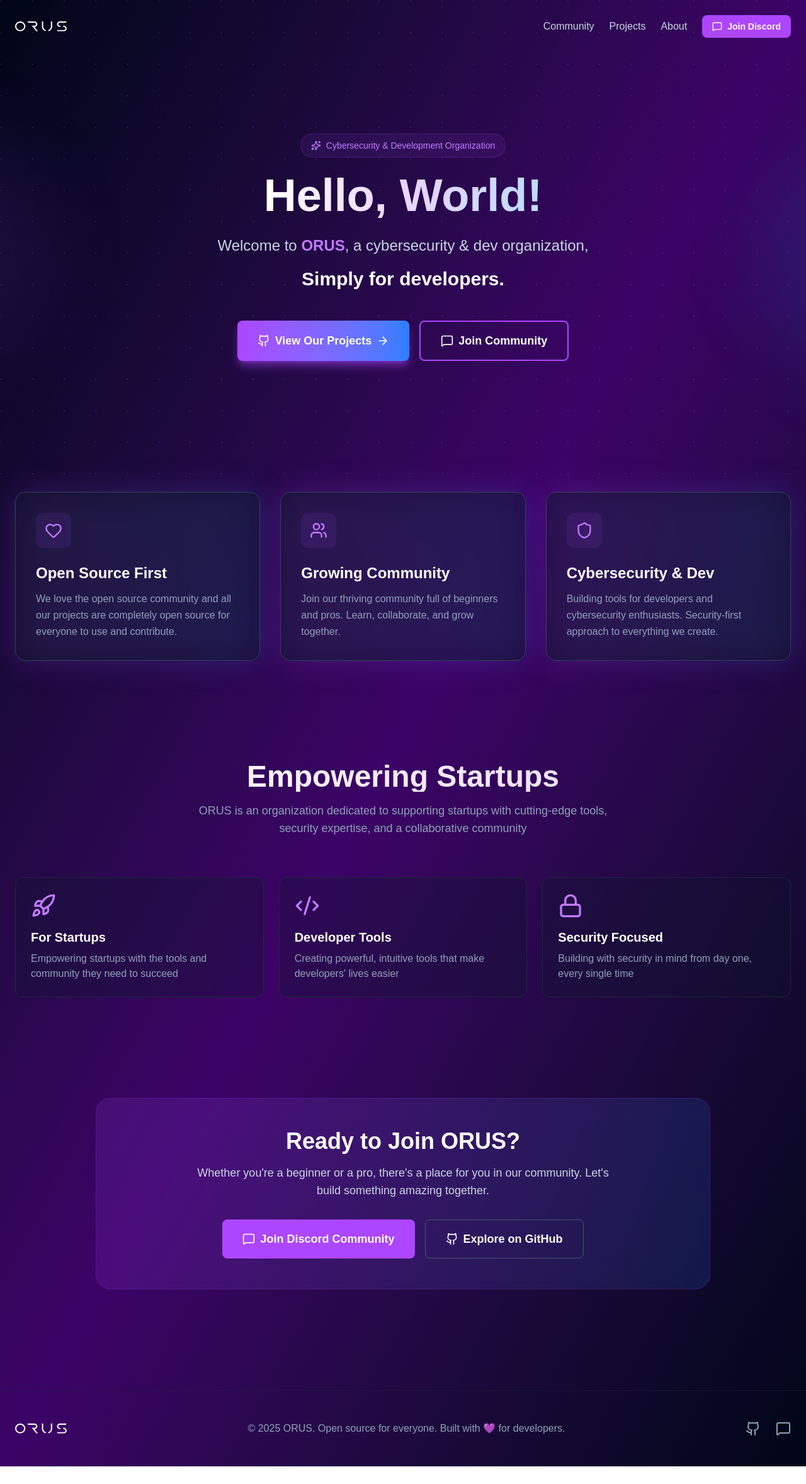
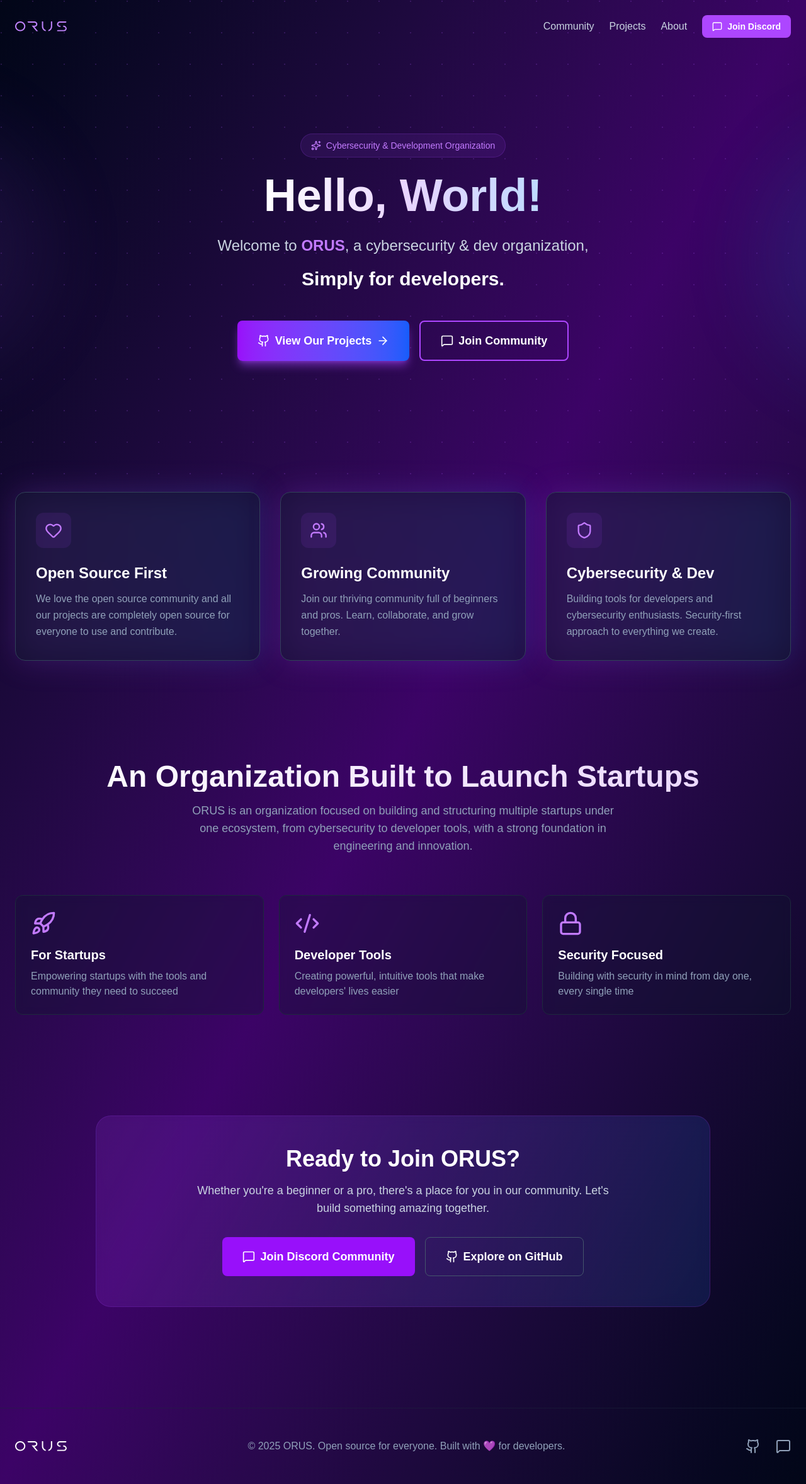
Before and after one commit to orus-dev/orus, a Next.js app: page / in a window 1280 px wide. Shown: the whole page at 63% size. Before the commit the page ends 2328 px from the top, so only its background shows below. Built offline with nearby package versions, Linux system fonts and the light colour scheme.

Commit message:
Improved some things

```diff
--- a/src/app/page.tsx
+++ b/src/app/page.tsx
@@ -88,7 +88,7 @@
   };
 
   return (
-    <div className="min-h-screen bg-gradient-to-br from-slate-950 via-purple-950 to-slate-950 text-white">
+    <div className="min-h-screen bg-linear-to-br from-slate-950 via-purple-950 to-slate-950 text-white">
       {/* Animated background */}
       <div className="fixed inset-0 opacity-20">
         <div
@@ -133,8 +133,8 @@
         animate={{ y: 0 }}
         className="relative z-10 px-6 py-6 flex justify-between items-center max-w-7xl mx-auto"
       >
-        <motion.div className="flex items-center" whileHover={{ scale: 1.05 }}>
-          <img src="orus.svg" alt="Logo" className="h-4" />
+        <motion.div className="flex items-center">
+          <img src="orus2.svg" alt="Logo" className="h-4" />
         </motion.div>
 
         <div className="flex gap-6 items-center">
@@ -156,7 +156,6 @@
             target="_blank"
             rel="noopener noreferrer"
             className="inline-flex items-center gap-2 px-4 py-2 bg-purple-500 hover:bg-purple-600 rounded-lg font-semibold transition-colors text-sm"
-            whileHover={{ scale: 1.05 }}
             whileTap={{ scale: 0.95 }}
           >
             <MessageSquare className="w-4 h-4" />
@@ -184,7 +183,7 @@
             variants={itemVariants}
             className="text-5xl lg:text-7xl font-bold mb-6"
           >
-            <span className="bg-gradient-to-r from-white via-purple-200 to-blue-200 bg-clip-text text-transparent">
+            <span className="bg-linear-to-r from-white via-purple-200 to-blue-200 bg-clip-text text-transparent">
               Hello, World!
             </span>
           </motion.h1>
@@ -213,12 +212,13 @@
               href="https://github.com/orus-dev"
               target="_blank"
               rel="noopener noreferrer"
-              className="inline-flex items-center justify-center gap-2 px-8 py-4 bg-gradient-to-r from-purple-500 to-blue-500 hover:from-purple-600 hover:to-blue-600 rounded-lg font-semibold text-lg transition-all shadow-lg shadow-purple-500/50"
+              className="inline-flex items-center justify-center gap-2 px-8 py-4 bg-linear-to-r from-purple-600 to-blue-600 hover:from-purple-500 hover:to-blue-500 rounded-lg font-semibold text-lg shadow-lg shadow-purple-500/50"
               whileHover={{
-                scale: 1.05,
+                scale: 1.01,
                 boxShadow: "0 20px 50px rgba(168, 85, 247, 0.4)",
               }}
               whileTap={{ scale: 0.95 }}
+              transition={{ type: "spring", stiffness: 300, damping: 20 }}
             >
               <Github className="w-5 h-5" />
               View Our Projects
@@ -229,8 +229,7 @@
               href="https://discord.gg/HFRsNxfCqT"
               target="_blank"
               rel="noopener noreferrer"
-              className="inline-flex items-center justify-center gap-2 px-8 py-4 border-2 border-purple-500 hover:bg-purple-500/10 rounded-lg font-semibold text-lg transition-all"
-              whileHover={{ scale: 1.05 }}
+              className="inline-flex items-center justify-center gap-2 px-8 py-4 border-2 border-purple-500 hover:bg-purple-500/15 rounded-lg font-semibold text-lg transition-all"
               whileTap={{ scale: 0.95 }}
             >
               <MessageSquare className="w-5 h-5" />
@@ -256,7 +255,7 @@
               whileHover={{ y: -8 }}
               className="relative group"
             >
-              <div className="absolute inset-0 bg-gradient-to-r from-purple-500/20 to-blue-500/20 rounded-2xl blur-xl group-hover:blur-2xl transition-all" />
+              <div className="absolute inset-0 bg-linear-to-r from-purple-500/20 to-blue-500/20 rounded-2xl blur-xl group-hover:blur-2xl transition-all" />
               <div className="relative bg-slate-900/50 backdrop-blur border border-slate-700 hover:border-purple-500/50 rounded-2xl p-8 transition-all h-full">
                 <div className="inline-flex items-center justify-center w-14 h-14 bg-purple-500/10 rounded-xl mb-6">
                   <feature.icon className="w-7 h-7 text-purple-400" />
@@ -284,13 +283,13 @@
         variants={containerVariants}
       >
         <motion.div variants={itemVariants} className="text-center mb-16">
-          <h2 className="text-4xl lg:text-5xl font-bold mb-4 bg-gradient-to-r from-white to-purple-200 bg-clip-text text-transparent">
-            Empowering Startups
+          <h2 className="text-4xl lg:text-5xl font-bold mb-4 bg-linear-to-r from-white to-purple-200 bg-clip-text text-transparent">
+            An Organization Built to Launch Startups
           </h2>
           <p className="text-slate-400 text-lg max-w-2xl mx-auto">
-            ORUS is an organization dedicated to supporting startups with
-            cutting-edge tools, security expertise, and a collaborative
-            community
+            ORUS is an organization focused on building and structuring multiple
+            startups under one ecosystem, from cybersecurity to developer tools,
+            with a strong foundation in engineering and innovation.
           </p>
         </motion.div>
 
@@ -319,9 +318,9 @@
       >
         <motion.div
           variants={itemVariants}
-          className="relative overflow-hidden bg-gradient-to-r from-purple-500/10 to-blue-500/10 backdrop-blur border border-purple-500/20 rounded-3xl p-12 text-center"
+          className="relative overflow-hidden bg-linear-to-r from-purple-500/10 to-blue-500/10 backdrop-blur border border-purple-500/20 rounded-3xl p-12 text-center"
         >
-          <div className="absolute inset-0 bg-gradient-to-r from-purple-500/5 to-blue-500/5" />
+          <div className="absolute inset-0 bg-linear-to-r from-purple-500/5 to-blue-500/5" />
 
           <div className="relative">
             <h2 className="text-3xl lg:text-4xl font-bold mb-4">
@@ -337,8 +336,7 @@
                 href="https://discord.gg/HFRsNxfCqT"
                 target="_blank"
                 rel="noopener noreferrer"
-                className="inline-flex items-center justify-center gap-2 px-8 py-4 bg-purple-500 hover:bg-purple-600 rounded-lg font-semibold text-lg transition-colors"
-                whileHover={{ scale: 1.05 }}
+                className="inline-flex items-center justify-center gap-2 px-8 py-4 bg-purple-600 hover:bg-purple-500 rounded-lg font-semibold text-lg transition-colors"
                 whileTap={{ scale: 0.95 }}
               >
                 <MessageSquare className="w-5 h-5" />
@@ -350,7 +348,6 @@
                 target="_blank"
                 rel="noopener noreferrer"
                 className="inline-flex items-center justify-center gap-2 px-8 py-4 border border-slate-600 hover:border-slate-400 rounded-lg font-semibold text-lg transition-colors"
-                whileHover={{ scale: 1.05 }}
                 whileTap={{ scale: 0.95 }}
               >
                 <Github className="w-5 h-5" />
```
Also changed, not shown: public/orus2.svg (added).
